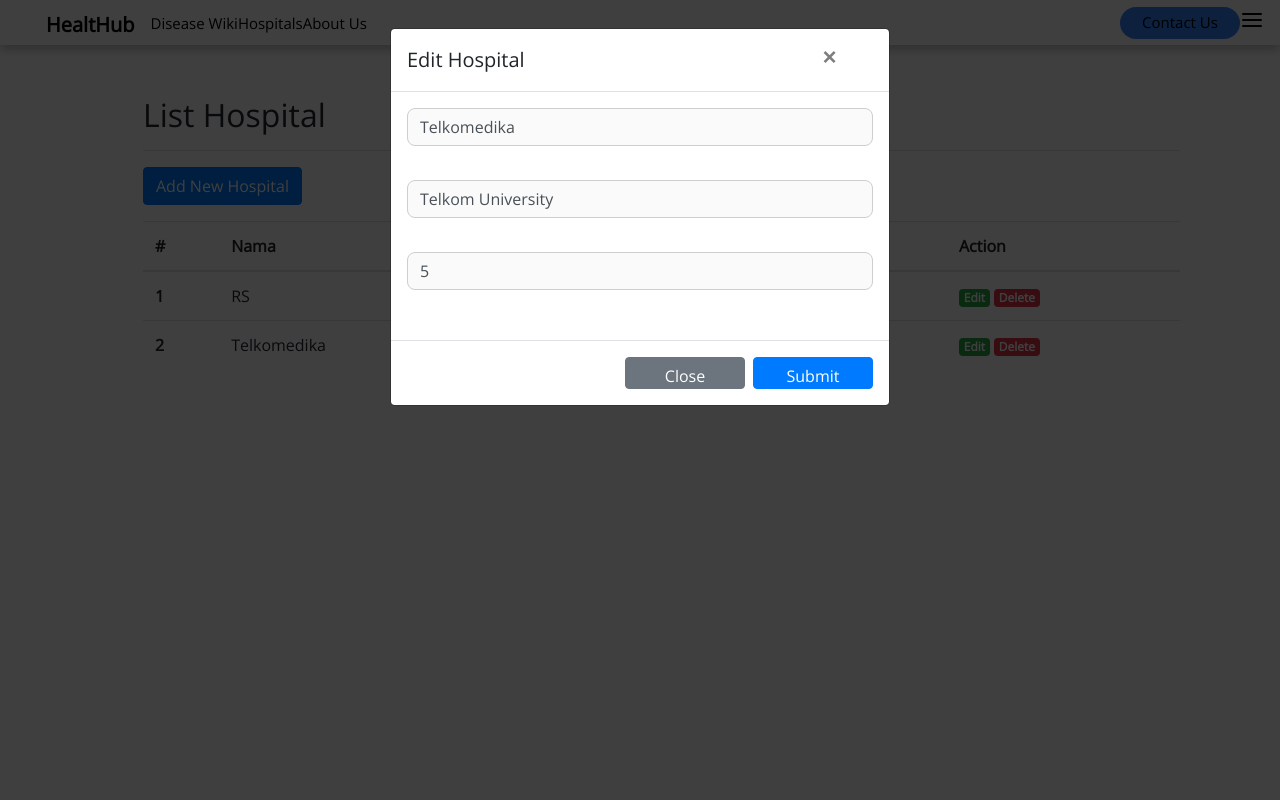
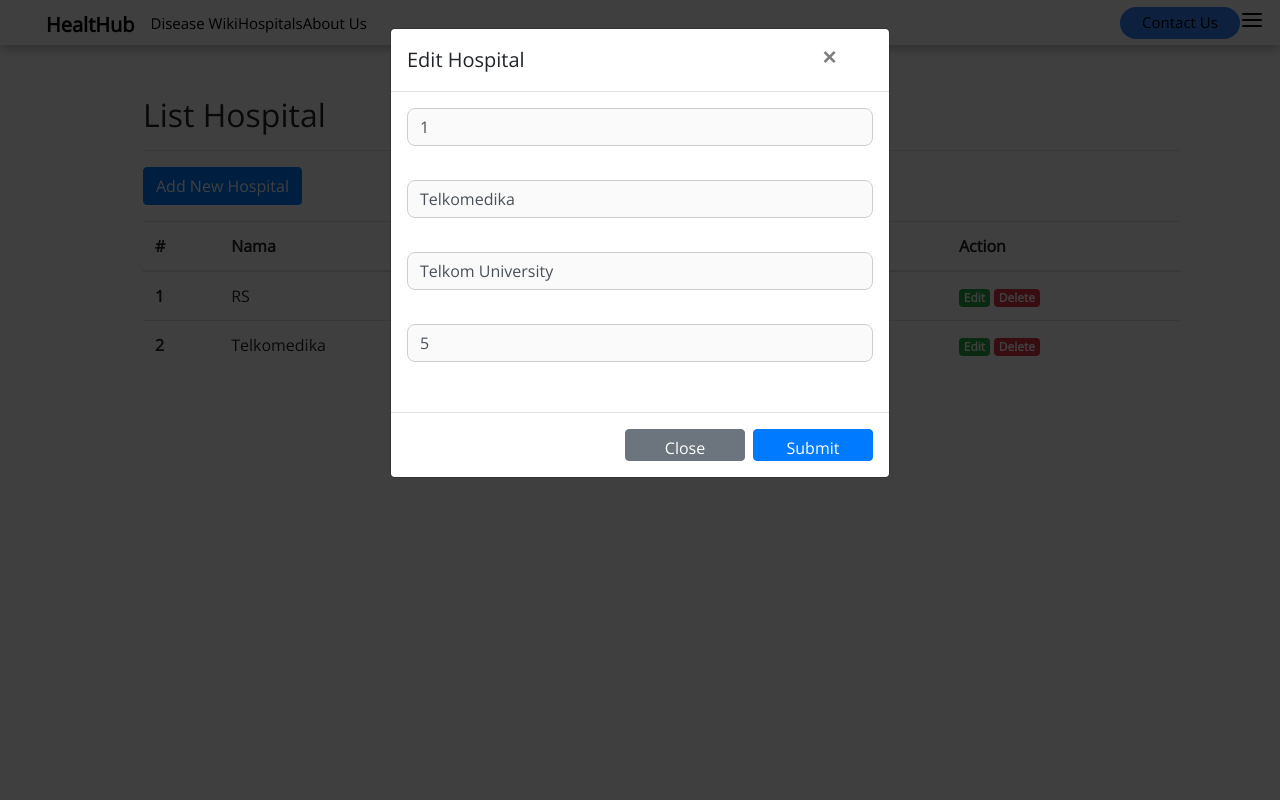
Before and after one commit to raihanns/Tubes, a CodeIgniter app: page /tubesWEBPRO/admin/listhospital in a window 1280 px wide, after a click on "Edit". Run offline with CodeIgniter, Linux system fonts and the light colour scheme; a user stored in the database is signed in; data comes from the database, SQL or seed files in the repository; data that the repository does not hold is empty; some libraries are stand-ins or nearby versions.

Commit message:
edit jalan
edit jalan tapi model di editnya masi baca id 1 terus

```diff
--- a/application/views/admin/listhospital.php
+++ b/application/views/admin/listhospital.php
@@ -82,7 +82,7 @@
     </div>
 
     <!-- Modal Edit -->
-    <div class="modal fade" id="editHospitalModal" tabindex="-1" role="dialog" aria-labelledby="editHospitalModalLabel" aria-hidden="true">
+    <div class="modal" id="editHospitalModal" tabindex="-1" role="dialog" aria-labelledby="editHospitalModalLabel" aria-hidden="true">
         <div class="modal-dialog" role="document">
             <div class="modal-content">
                 <div class="modal-header">
@@ -93,6 +93,9 @@
                 </div>
                 <form action="<?= base_url(); ?>Admin/editHospital/<?= $lh['id'] ?>" method="POST">
                     <div class="modal-body">
+                        <div class="form-group">
+                          <input type="text" class="form-control" id="id" name="id" value="<?= $lh['id']; ?>">
+                        </div>
                         <div class="form-group">
                             <input type="text" class="form-control" id="nama" name="nama" value="<?= $lh['nama']; ?>">
                         </div>
```
